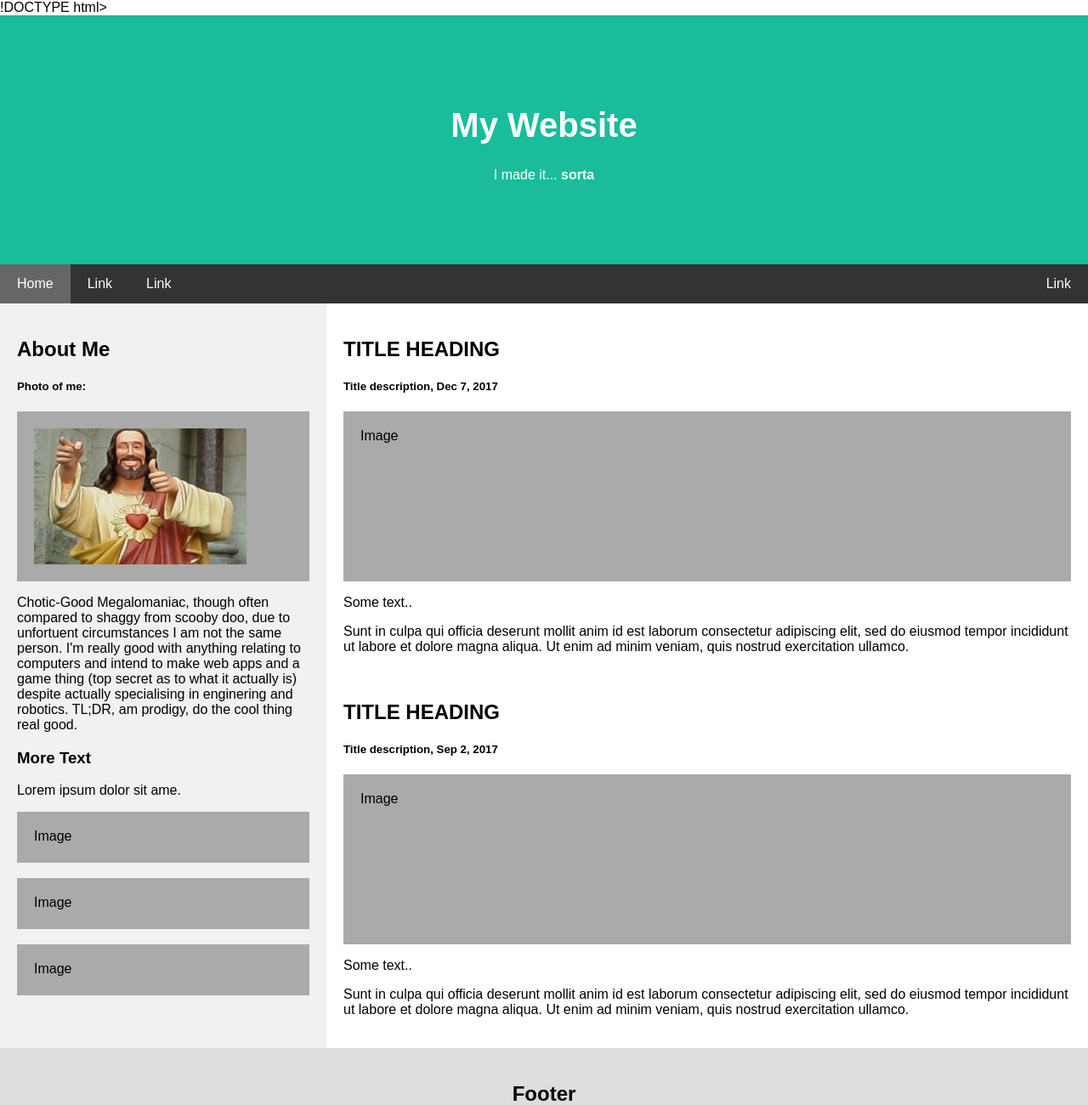
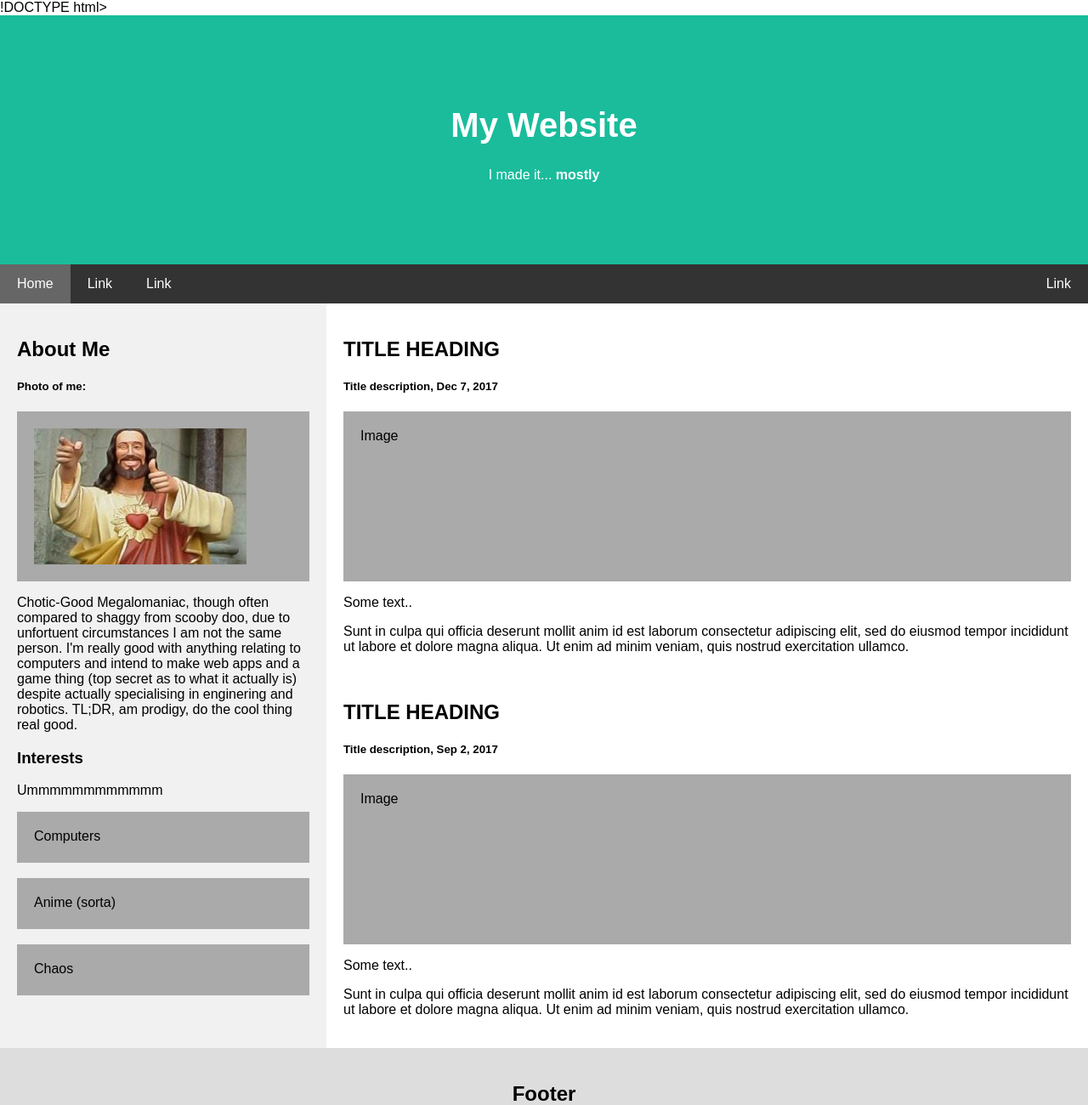
Before and after one commit to JesusFChrist69/.github.io, a plain HTML site: page index.html in a window 1280 px wide. Shown: the whole page at 85% size. Drawn offline with Linux system fonts and the light colour scheme; files whose address does not match are found by name.

Commit message:
Update index.html

```diff
--- a/index.html
+++ b/index.html
@@ -128,7 +128,7 @@ body {
 
 <div class="header">
   <h1>My Website</h1>
-  <p>I made it... <b>sorta</b><p>
+  <p>I made it... <b>mostly</b><p>
 </div>
 
 <div class="navbar">
@@ -144,11 +144,11 @@ body {
     <h5>Photo of me:</h5>
     <div class="fakeimg" style="height:200px;"><img class="img" src="jesusfchrist69.github.io/Jesus.jpg"></div>
     <p>Chotic-Good Megalomaniac, though often compared to shaggy from scooby doo, due to unfortuent circumstances I am not the same person. I'm really good with anything relating to computers and intend to make web apps and a game thing (top secret as to what it actually is) despite actually specialising in enginering and robotics. TL;DR, am prodigy, do the cool thing real good.</p>
-    <h3>More Text</h3>
-    <p>Lorem ipsum dolor sit ame.</p>
-    <div class="fakeimg" style="height:60px;">Image</div><br>
-    <div class="fakeimg" style="height:60px;">Image</div><br>
-    <div class="fakeimg" style="height:60px;">Image</div>
+    <h3>Interests</h3>
+    <p>Ummmmmmmmmmmm</p>
+    <div class="fakeimg" style="height:60px;">Computers</div><br>
+    <div class="fakeimg" style="height:60px;">Anime (sorta)</div><br>
+    <div class="fakeimg" style="height:60px;">Chaos</div>
   </div>
   <div class="main">
     <h2>TITLE HEADING</h2>
```
